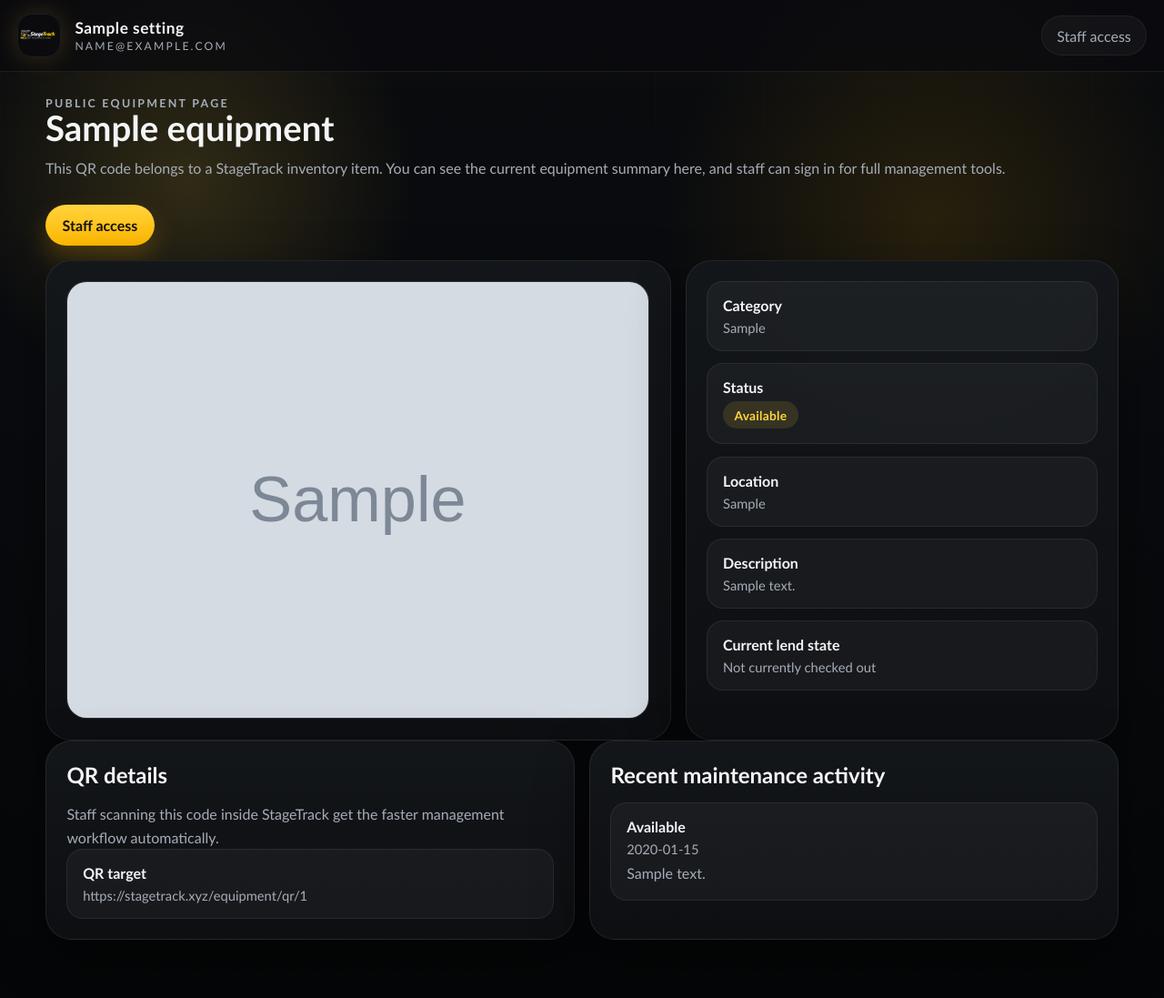
After one commit to AlexandriaParkCS/2026-yr12-tatehk-AT3-StageTrack, a Flask app: page /equipment/public/1 in a window 1280 px wide. The commit adds this page. Shown: the whole page at 91% size. Run offline with Flask 3, Linux system fonts and the light colour scheme; tables that the repository leaves empty hold one stand-in row (values such as "Sample post"); grey boxes marked "Sample" are stand-in pictures.

Commit message:
fixed camera scan and qr codes not showing

```diff
--- a/app/admin/routes.py
+++ b/app/admin/routes.py
@@ -13,7 +13,7 @@ from ..email_service import (
     send_welcome_email,
 )
 from ..extensions import db
-from ..models import Equipment, PasswordResetToken, StorageLocation, User
+from ..models import Equipment, PasswordResetToken, ScanLog, StorageLocation, User
 from ..site_service import get_site_settings
 from ..system_settings_service import get_system_settings, settings_role_options
 from . import admin_bp
@@ -381,6 +381,7 @@ def delete_user(user_id):
         return redirect(url_for("admin.users"))
 
     PasswordResetToken.query.filter_by(user_id=user.id).delete()
+    ScanLog.query.filter_by(user_id=user.id).delete()
     db.session.delete(user)
     db.session.commit()
     flash("User account deleted.", "success")
--- a/app/auth/routes.py
+++ b/app/auth/routes.py
@@ -6,7 +6,7 @@ from werkzeug.security import check_password_hash, generate_password_hash
 
 from ..email_service import build_password_reset_url, issue_password_reset_token, send_password_reset_email
 from ..extensions import db
-from ..models import EventCrewAssignment, PasswordResetToken, User
+from ..models import EventCrewAssignment, PasswordResetToken, ScanLog, User
 from . import auth_bp
 
 
@@ -219,6 +219,7 @@ def account():
                     flash(reason, "error")
                 else:
                     PasswordResetToken.query.filter_by(user_id=user.id).delete()
+                    ScanLog.query.filter_by(user_id=user.id).delete()
                     db.session.delete(user)
                     db.session.commit()
                     session.clear()
--- a/app/equipment/routes.py
+++ b/app/equipment/routes.py
@@ -11,7 +11,7 @@ from ..auth.routes import current_user, login_required, role_required
 from ..email_service import send_equipment_checkout_email, send_equipment_return_email, send_maintenance_request_email
 from ..extensions import db
 from ..pdf_service import build_kit_checkout_pdf, build_maintenance_pdf
-from ..models import ConsumableAdjustment, ConsumableItem, DamageReport, Equipment, EquipmentCheckout, EquipmentKit, EquipmentKitItem, Event, StorageLocation, User
+from ..models import ConsumableAdjustment, ConsumableItem, DamageReport, Equipment, EquipmentCheckout, EquipmentKit, EquipmentKitItem, Event, ScanLog, StorageLocation, User
 from ..system_settings_service import (
     alert_recipient_list,
     consumable_categories as configured_consumable_categories,
@@ -73,6 +73,19 @@ def generate_qr_code(item):
     item.qr_code = filename
 
 
+def qr_code_exists(filename):
+    return bool(filename and (qr_code_dir() / filename).exists())
+
+
+def ensure_item_qr_code(item):
+    if not item.id:
+        return False
+    if qr_code_exists(item.qr_code):
+        return False
+    generate_qr_code(item)
+    return True
+
+
 def kit_qr_filename(kit_id):
     return f"kit-{kit_id}.png"
 
@@ -89,6 +102,13 @@ def generate_kit_qr_code(kit):
     destination = qr_code_dir() / filename
     qr_image = qrcode.make(build_kit_qr_target_url(kit.id))
     qr_image.save(destination)
+    return filename
+
+
+def ensure_kit_qr_code(kit):
+    filename = kit_qr_filename(kit.id)
+    if not qr_code_exists(filename):
+        generate_kit_qr_code(kit)
     return filename
 
 
@@ -126,6 +146,33 @@ def delete_image(image_path):
 
 def active_checkout_for_item(item_id):
     return EquipmentCheckout.query.filter_by(equipment_id=item_id, return_time=None).order_by(EquipmentCheckout.checkout_time.desc()).first()
+
+
+def scan_source():
+    source = (request.args.get("source") or request.form.get("source") or "public_camera").strip().lower()
+    if source not in {"public_camera", "app_scanner", "manual_entry"}:
+        return "public_camera"
+    return source
+
+
+def log_scan_event(*, equipment=None, kit=None, source="public_camera", destination="public_page"):
+    entry = ScanLog(
+        equipment_id=equipment.id if equipment else None,
+        kit_id=kit.id if kit else None,
+        user_id=current_user().id if current_user() else None,
+        source=source,
+        destination=destination,
+    )
+    db.session.add(entry)
+    db.session.commit()
+    return entry
+
+
+def redirect_target(default_endpoint, **values):
+    next_url = (request.form.get("next") or request.args.get("next") or "").strip()
+    if next_url.startswith("/"):
+        return next_url
+    return url_for(default_endpoint, **values)
 
 
 def display_status(item, now=None):
@@ -262,8 +309,8 @@ def qr_labels():
         equipment_items = [item for item in equipment_items if item.status == status_filter]
 
     for item in equipment_items:
-        if not item.qr_code:
-            generate_qr_code(item)
+        if ensure_item_qr_code(item):
+            db.session.add(item)
     db.session.commit()
 
     return render_template("equipment/qr_labels.html", equipment_items=equipment_items, display_status=display_status, now=local_now)
@@ -309,11 +356,12 @@ def create_kit():
 @role_required("Admin", "Teacher", "Stage Manager")
 def kit_detail(kit_id):
     kit = EquipmentKit.query.get_or_404(kit_id)
-    qr_filename = generate_kit_qr_code(kit)
+    qr_filename = ensure_kit_qr_code(kit)
     active_checkouts = active_checkout_records_for_kit(kit)
     active_checkout_map = {checkout.equipment_id: checkout for checkout in active_checkouts}
     crew_users = User.query.filter_by(is_active=True).order_by(User.name.asc()).all()
     events = Event.query.order_by(Event.event_date.asc()).all()
+    recent_scans = ScanLog.query.filter_by(kit_id=kit.id).order_by(ScanLog.scanned_at.desc()).limit(6).all()
     return render_template(
         "equipment/kits/detail.html",
         kit=kit,
@@ -325,6 +373,24 @@ def kit_detail(kit_id):
         qr_filename=qr_filename,
         public_qr_target=build_kit_qr_target_url(kit.id),
         scanned=request.args.get("scanner") == "1",
+        recent_scans=recent_scans,
+    )
+
+
+@equipment_bp.route("/kits/<int:kit_id>/public")
+def public_kit_detail(kit_id):
+    kit = EquipmentKit.query.get_or_404(kit_id)
+    qr_filename = ensure_kit_qr_code(kit)
+    active_checkouts = active_checkout_records_for_kit(kit)
+    active_checkout_map = {checkout.equipment_id: checkout for checkout in active_checkouts}
+    return render_template(
+        "equipment/kits/public_detail.html",
+        kit=kit,
+        active_checkout_map=active_checkout_map,
+        qr_filename=qr_filename,
+        now=datetime.now(),
+        display_status=display_status,
+        public_qr_target=build_kit_qr_target_url(kit.id),
     )
 
 
@@ -363,7 +429,7 @@ def checkout_kit(kit_id):
     settings = get_system_settings()
     if not role_meets_requirement(current_user().role, settings.checkout_permission_role):
         flash("Your account does not have permission to check out kits.", "error")
-        return redirect(url_for("equipment.kit_detail", kit_id=kit.id))
+        return redirect(redirect_target("equipment.kit_detail", kit_id=kit.id))
     user_id = request.form.get("user_id", type=int)
     event_id = request.form.get("event_id", type=int)
     assignee = db.session.get(User, user_id) if user_id else None
@@ -374,20 +440,20 @@ def checkout_kit(kit_id):
         due_at = parse_due_at(due_at_value)
     except ValueError:
         flash("Please enter a valid due date and time.", "error")
-        return redirect(url_for("equipment.kit_detail", kit_id=kit.id))
+        return redirect(redirect_target("equipment.kit_detail", kit_id=kit.id))
 
     if not assignee or not assignee.is_active:
         flash("Select an active crew member or staff member.", "error")
-        return redirect(url_for("equipment.kit_detail", kit_id=kit.id))
+        return redirect(redirect_target("equipment.kit_detail", kit_id=kit.id))
     if event_id and not event:
         flash("Select a valid event or leave the event field blank.", "error")
-        return redirect(url_for("equipment.kit_detail", kit_id=kit.id))
+        return redirect(redirect_target("equipment.kit_detail", kit_id=kit.id))
     if settings.due_dates_required and not due_at:
         flash("A due date is required for kit checkouts.", "error")
-        return redirect(url_for("equipment.kit_detail", kit_id=kit.id))
+        return redirect(redirect_target("equipment.kit_detail", kit_id=kit.id))
     if due_at and due_at <= datetime.now():
         flash("The due date must be in the future.", "error")
-        return redirect(url_for("equipment.kit_detail", kit_id=kit.id))
+        return redirect(redirect_target("equipment.kit_detail", kit_id=kit.id))
 
     blocking_items = []
     for link in kit.items:
@@ -397,7 +463,7 @@ def checkout_kit(kit_id):
 
     if blocking_items:
         flash(f"This kit cannot be checked out until these items are ready: {', '.join(blocking_items[:4])}", "error")
-        return redirect(url_for("equipment.kit_detail", kit_id=kit.id))
+        return redirect(redirect_target("equipment.kit_detail", kit_id=kit.id))
 
     for link in kit.items:
         item = link.equipment
@@ -413,7 +479,7 @@ def checkout_kit(kit_id):
 
     db.session.commit()
     flash(f"{kit.name} checked out to {assignee.name}.", "success")
-    return redirect(url_for("equipment.kit_detail", kit_id=kit.id))
+    return redirect(redirect_target("equipment.kit_detail", kit_id=kit.id))
 
 
 @equipment_bp.route("/kits/<int:kit_id>/checkin", methods=["POST"])
@@ -424,7 +490,7 @@ def checkin_kit(kit_id):
 
     if not active_checkouts:
         flash("This kit does not have any items currently checked out.", "error")
-        return redirect(url_for("equipment.kit_detail", kit_id=kit.id))
+        return redirect(redirect_target("equipment.kit_detail", kit_id=kit.id))
 
     for checkout in active_checkouts:
         checkout.return_time = datetime.utcnow()
@@ -433,7 +499,7 @@ def checkin_kit(kit_id):
 
     db.session.commit()
     flash(f"{kit.name} has been checked back in.", "success")
-    return redirect(url_for("equipment.kit_detail", kit_id=kit.id))
+    return redirect(redirect_target("equipment.kit_detail", kit_id=kit.id))
 
 
 @equipment_bp.route("/kits/<int:kit_id>/delete", methods=["POST"])
@@ -444,6 +510,7 @@ def delete_kit(kit_id):
         flash("Check the kit back in before deleting it.", "error")
         return redirect(url_for("equipment.kit_detail", kit_id=kit.id))
     delete_qr_code(kit_qr_filename(kit.id))
+    ScanLog.query.filter_by(kit_id=kit.id).delete(synchronize_session=False)
     db.session.delete(kit)
     db.session.commit()
     flash("Equipment kit deleted.", "success")
@@ -459,7 +526,7 @@ def kit_labels():
     kits = EquipmentKit.query.order_by(EquipmentKit.name.asc()).all()
     qr_filenames = {}
     for kit in kits:
-        qr_filenames[kit.id] = generate_kit_qr_code(kit)
+        qr_filenames[kit.id] = ensure_kit_qr_code(kit)
     return render_template("equipment/kits/labels.html", kits=kits, qr_filenames=qr_filenames)
 
 
@@ -472,7 +539,7 @@ def kit_checkout_sheet(kit_id):
     kit = EquipmentKit.query.get_or_404(kit_id)
     active_checkouts = active_checkout_records_for_kit(kit)
     active_checkout_map = {checkout.equipment_id: checkout for checkout in active_checkouts}
-    qr_filename = generate_kit_qr_code(kit)
+    qr_filename = ensure_kit_qr_code(kit)
     return render_template(
         "equipment/kits/checkout_sheet.html",
         kit=kit,
@@ -497,10 +564,13 @@ def kit_checkout_sheet_pdf(kit_id):
 
 @equipment_bp.route("/kits/qr/<int:kit_id>")
 def kit_qr_entry(kit_id):
-    EquipmentKit.query.get_or_404(kit_id)
-    if not current_user():
-        return redirect(url_for("home"))
-    return redirect(url_for("equipment.kit_detail", kit_id=kit_id, scanner=1))
+    kit = EquipmentKit.query.get_or_404(kit_id)
+    source = scan_source()
+    if current_user() and source == "app_scanner":
+        log_scan_event(kit=kit, source=source, destination="kit_scan_actions")
+        return redirect(url_for("equipment.kit_detail", kit_id=kit_id, scanner=1))
+    log_scan_event(kit=kit, source=source, destination="kit_public_page")
+    return redirect(url_for("equipment.public_kit_detail", kit_id=kit_id))
 
 
 @equipment_bp.route("/consumables")
@@ -703,10 +773,56 @@ def scanner():
 
 @equipment_bp.route("/qr/<int:item_id>")
 def qr_entry(item_id):
-    Equipment.query.get_or_404(item_id)
-    if not current_user():
-        return redirect(url_for("home"))
-    return redirect(url_for("equipment.detail", item_id=item_id, scanner=1))
+    item = Equipment.query.get_or_404(item_id)
+    source = scan_source()
+    if current_user() and source == "app_scanner":
+        log_scan_event(equipment=item, source=source, destination="scan_actions")
+        return redirect(url_for("equipment.scan_actions", item_id=item_id))
+    log_scan_event(equipment=item, source=source, destination="public_page")
+    return redirect(url_for("equipment.public_detail", item_id=item_id))
+
+
+@equipment_bp.route("/public/<int:item_id>")
+def public_detail(item_id):
+    item = Equipment.query.get_or_404(item_id)
+    if ensure_item_qr_code(item):
+        db.session.commit()
+    active_checkout = active_checkout_for_item(item.id)
+    recent_reports = DamageReport.query.filter_by(equipment_id=item.id).order_by(DamageReport.created_at.desc()).limit(3).all()
+    return render_template(
+        "equipment/public_detail.html",
+        item=item,
+        active_checkout=active_checkout,
+        public_qr_target=build_qr_target_url(item.id),
+        now=datetime.now(),
+        recent_reports=recent_reports,
+    )
+
+
+@equipment_bp.route("/<int:item_id>/scan-actions")
+@login_required
+def scan_actions(item_id):
+    settings = get_system_settings()
+    user = current_user()
+    if user.role == "Student Crew" and not settings.student_crew_can_view_all_equipment:
+        flash("Student Crew access to scanned equipment is disabled in system settings.", "error")
+        return redirect(url_for("dashboard"))
+    item = Equipment.query.get_or_404(item_id)
+    if ensure_item_qr_code(item):
+        db.session.commit()
+    active_checkout = active_checkout_for_item(item.id)
+    maintenance_reports = DamageReport.query.filter_by(equipment_id=item.id).order_by(DamageReport.created_at.desc()).limit(3).all()
+    crew_users = User.query.filter_by(is_active=True).order_by(User.name.asc()).all()
+    events = Event.query.order_by(Event.event_date.asc()).all()
+    return render_template(
+        "equipment/scan_actions.html",
+        item=item,
+        active_checkout=active_checkout,
+        maintenance_reports=maintenance_reports,
+        crew_users=crew_users,
+        events=events,
+        now=datetime.now(),
+    )
 
 
 @equipment_bp.route("/<int:item_id>")
@@ -719,13 +835,13 @@ def detail(item_id):
         return redirect(url_for("dashboard"))
     item = Equipment.query.get_or_404(item_id)
     local_now = datetime.now()
-    if not item.qr_code:
-        generate_qr_code(item)
+    if ensure_item_qr_code(item):
         db.session.commit()
 
     active_checkout = active_checkout_for_item(item.id)
     checkout_history = EquipmentCheckout.query.filter_by(equipment_id=item.id).order_by(EquipmentCheckout.checkout_time.desc()).limit(8).all()
     maintenance_reports = DamageReport.query.filter_by(equipment_id=item.id).order_by(DamageReport.created_at.desc()).limit(5).all()
+    recent_scans = ScanLog.query.filter_by(equipment_id=item.id).order_by(ScanLog.scanned_at.desc()).limit(6).all()
     crew_users = User.query.filter_by(is_active=True).order_by(User.name.asc()).all()
     events = Event.query.order_by(Event.event_date.asc()).all()
     return render_template(
@@ -739,6 +855,7 @@ def detail(item_id):
         now=local_now,
         public_qr_target=build_qr_target_url(item.id),
         scanned=request.args.get("scanner") == "1",
+        recent_scans=recent_scans,
     )
 
 
@@ -779,7 +896,7 @@ def create():
                 item.image_path = uploaded_image
             db.session.add(item)
             db.session.commit()
-            generate_qr_code(item)
+            ensure_item_qr_code(item)
             db.session.commit()
             flash("Equipment added successfully and QR code generated.", "success")
             return redirect(url_for("equipment.index"))
@@ -847,7 +964,7 @@ def edit(item_id):
                 if item.image_path:
                     delete_image(item.image_path)
                 item.image_path = replace_image
-            generate_qr_code(item)
+            ensure_item_qr_code(item)
             db.session.commit()
             flash("Equipment updated and QR code refreshed.", "success")
             return redirect(url_for("equipment.index"))
@@ -873,11 +990,11 @@ def maintenance_request(item_id):
 
     if not role_meets_requirement(reporter.role, settings.maintenance_submit_permission_role):
         flash("Your account does not have permission to submit maintenance requests.", "error")
-        return redirect(url_for("equipment.detail", item_id=item.id))
+        return redirect(redirect_target("equipment.detail", item_id=item.id))
 
     if not description:
         flash("Please describe what is wrong with the equipment.", "error")
-        return redirect(url_for("equipment.detail", item_id=item.id))
+        return redirect(redirect_target("equipment.detail", item_id=item.id))
 
     report = DamageReport(
         equipment_id=item.id,
@@ -909,7 +1026,7 @@ def maintenance_request(item_id):
         flash(notice, "error")
 
     flash("Maintenance request submitted and equipment marked for attention.", "success")
-    return redirect(url_for("equipment.detail", item_id=item.id))
+    return redirect(redirect_target("equipment.detail", item_id=item.id))
 
 
 @equipment_bp.route("/maintenance/<int:report_id>/status", methods=["POST"])
@@ -954,7 +1071,7 @@ def checkout(item_id):
     settings = get_system_settings()
     if not role_meets_requirement(current_user().role, settings.checkout_permission_role):
         flash("Your account does not have permission to check out equipment.", "error")
-        return redirect(url_for("equipment.detail", item_id=item.id, scanner=1))
+        return redirect(redirect_target("equipment.detail", item_id=item.id, scanner=1))
     active_checkout = active_checkout_for_item(item.id)
     user_id = request.form.get("user_id", type=int)
     event_id = request.form.get("event_id", type=int)
@@ -966,7 +1083,7 @@ def checkout(item_id):
         due_at = parse_due_at(due_at_value)
     except ValueError:
         flash("Please enter a valid due date and time.", "error")
-        return redirect(url_for("equipment.detail", item_id=item.id, scanner=1))
+        return redirect(redirect_target("equipment.detail", item_id=item.id, scanner=1))
 
     if active_checkout:
         flash("This item is already checked out.", "error")
@@ -1003,7 +1120,7 @@ def checkout(item_id):
             pass
         flash(f"{item.name} checked out to {assignee.name}.", "success")
 
-    return redirect(url_for("equipment.detail", item_id=item.id, scanner=1))
+    return redirect(redirect_target("equipment.detail", item_id=item.id, scanner=1))
 
 
 @equipment_bp.route("/<int:item_id>/checkin", methods=["POST"])
@@ -1025,7 +1142,7 @@ def checkin(item_id):
             pass
         flash(f"{item.name} has been checked back in.", "success")
 
-    return redirect(url_for("equipment.detail", item_id=item.id, scanner=1))
+    return redirect(redirect_target("equipment.detail", item_id=item.id, scanner=1))
 
 
 @equipment_bp.route("/<int:item_id>/delete", methods=["POST"])
@@ -1066,6 +1183,7 @@ def permanently_delete(item_id):
     if item.qr_code:
         delete_qr_code(item.qr_code)
 
+    ScanLog.query.filter_by(equipment_id=item.id).delete(synchronize_session=False)
     EquipmentCheckout.query.filter_by(equipment_id=item.id).delete(synchronize_session=False)
     DamageReport.query.filter_by(equipment_id=item.id).delete(synchronize_session=False)
     db.session.delete(item)
--- a/app/static/css/styles.css
+++ b/app/static/css/styles.css
@@ -1144,6 +1144,26 @@ tbody tr:hover {
     font-size: 0.88rem;
 }
 
+.scan-action-layout {
+    display: grid;
+    grid-template-columns: minmax(260px, 0.85fr) minmax(0, 1.15fr);
+    gap: 1rem;
+    margin-bottom: 1rem;
+}
+
+.scan-action-panel {
+    min-height: 100%;
+}
+
+.button-large {
+    min-height: 3.4rem;
+    font-size: 1rem;
+}
+
+.scan-inline-form {
+    margin-top: 1rem;
+}
+
 @media print {
     .site-header,
     .page-header .actions,
@@ -1185,7 +1205,8 @@ tbody tr:hover {
 @media (max-width: 980px) {
     .hero,
     .content-grid,
-    .auth-layout {
+    .auth-layout,
+    .scan-action-layout {
         grid-template-columns: 1fr;
     }
 
--- /dev/null
+++ b/app/templates/equipment/public_detail.html
@@ -0,0 +1,100 @@
+{% extends "base.html" %}
+{% block title %}{{ item.name }}{% endblock %}
+{% block content %}
+<section class="page-header">
+    <div>
+        <p class="eyebrow">Public equipment page</p>
+        <h1>{{ item.name }}</h1>
+        <p>This QR code belongs to a StageTrack inventory item. You can see the current equipment summary here, and staff can sign in for full management tools.</p>
+    </div>
+    <div class="actions">
+        <a class="button button-primary" href="{{ url_for('auth.login') }}">Staff access</a>
+    </div>
+</section>
+
+<section class="content-grid">
+    <section class="panel">
+        {% if item.image_path %}
+            <img class="detail-image" src="{{ url_for('static', filename='uploads/' ~ item.image_path) }}" alt="{{ item.name }}">
+        {% else %}
+            <div class="detail-image detail-image-placeholder">No equipment image uploaded yet.</div>
+        {% endif %}
+    </section>
+
+    <section class="panel">
+        <div class="dashboard-list">
+            <article class="dashboard-item">
+                <strong>Category</strong>
+                <div class="dashboard-meta"><span>{{ item.category }}</span></div>
+            </article>
+            <article class="dashboard-item">
+                <strong>Status</strong>
+                <div class="dashboard-meta">
+                    <span class="status-pill {% if active_checkout and active_checkout.due_at and active_checkout.due_at < now %}status-pill-danger{% endif %}">
+                        {% if active_checkout and active_checkout.due_at and active_checkout.due_at < now %}
+                            Overdue
+                        {% else %}
+                            {{ item.status }}
+                        {% endif %}
+                    </span>
+                </div>
+            </article>
+            <article class="dashboard-item">
+                <strong>Location</strong>
+                <div class="dashboard-meta"><span>{{ item.location or "Not listed" }}</span></div>
+            </article>
+            <article class="dashboard-item">
+                <strong>Description</strong>
+                <div class="dashboard-meta"><span>{{ item.description or "No public description has been added yet." }}</span></div>
+            </article>
+            <article class="dashboard-item">
+                <strong>Current lend state</strong>
+                <div class="dashboard-meta">
+                    {% if active_checkout %}
+                        <span>Currently assigned through StageTrack</span>
+                        <span>{% if active_checkout.due_at %}Due {{ active_checkout.due_at|app_dt }}{% else %}No due date listed{% endif %}</span>
+                    {% else %}
+                        <span>Not currently checked out</span>
+                    {% endif %}
+                </div>
+            </article>
+        </div>
+    </section>
+</section>
+
+<section class="utility-grid">
+    <section class="panel">
+        <div class="panel-header">
+            <h2>QR details</h2>
+        </div>
+        <p class="support-copy">Staff scanning this code inside StageTrack get the faster management workflow automatically.</p>
+        <div class="dashboard-list">
+            <article class="dashboard-item">
+                <strong>QR target</strong>
+                <div class="dashboard-meta"><span>{{ public_qr_target }}</span></div>
+            </article>
+        </div>
+    </section>
+
+    <section class="panel">
+        <div class="panel-header">
+            <h2>Recent maintenance activity</h2>
+        </div>
+        {% if recent_reports %}
+            <div class="dashboard-list">
+                {% for report in recent_reports %}
+                    <article class="dashboard-item">
+                        <strong>{{ report.status }}</strong>
+                        <div class="dashboard-meta">
+                            <span>{{ report.created_at|app_dt }}</span>
+                        </div>
+                        <p class="support-copy">{{ report.description }}</p>
+                    </article>
+                {% endfor %}
+            </div>
+        {% else %}
+            <p class="empty-state">No maintenance history is visible for this item right now.</p>
+        {% endif %}
+    </section>
+</section>
+{% endblock %}
```
Also changed, not shown: app/__init__.py (+7 -1 lines), app/models.py (+17 -0 lines), app/templates/dashboard.html (+32 -0 lines), app/templates/equipment/detail.html (+24 -9 lines), app/templates/equipment/kits/detail.html (+23 -0 lines), app/templates/equipment/kits/public_detail.html (added, +61 -0 lines), app/templates/equipment/scan_actions.html (added, +126 -0 lines), app/templates/equipment/scanner.html (+10 -10 lines).
